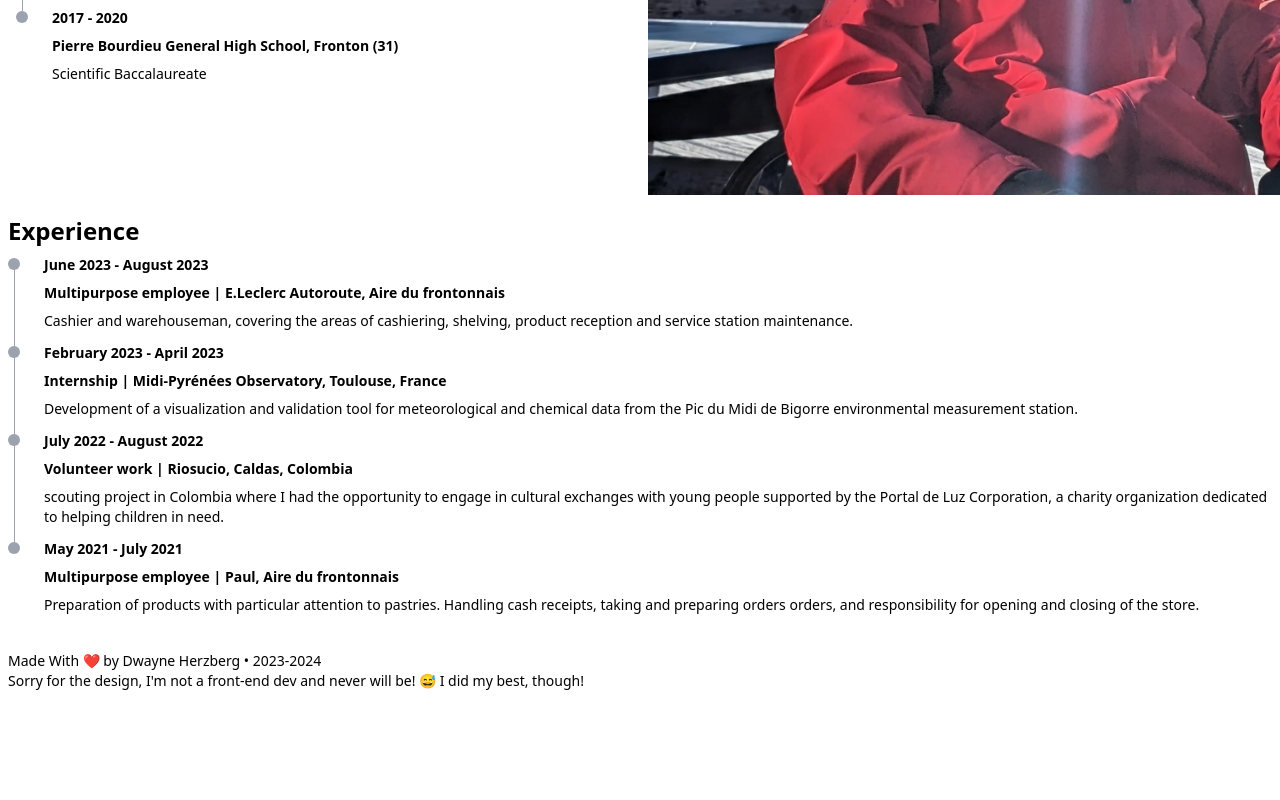
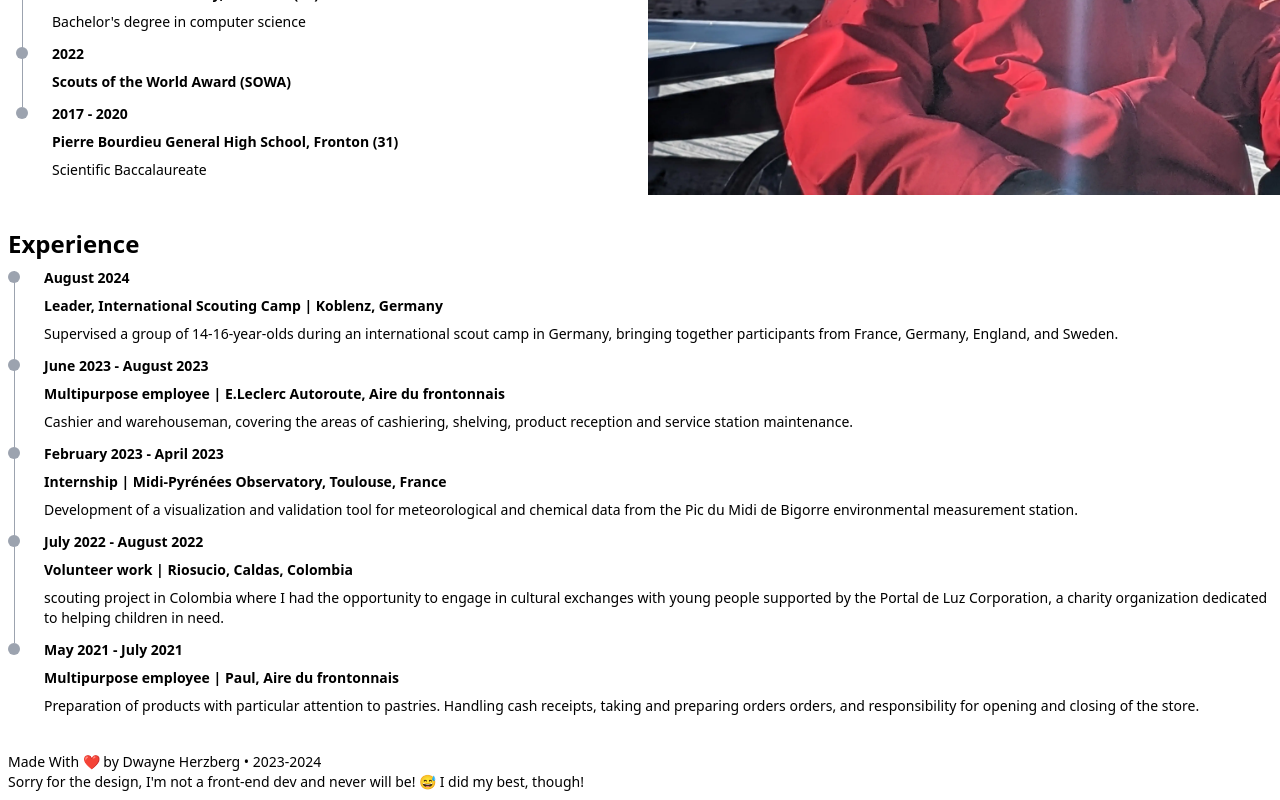
Before and after one commit to HDwayne/portfolio, a Next.js app: page /about in a window 1280 px wide. Shown: the part 704-1504 px from the top of the page. Before the commit the page ends 1403 px from the top, so only its background shows below. Built offline with nearby package versions, Linux system fonts and the light colour scheme.

Commit message:
Add mydescription3 to portfolio.json and about.js

```diff
--- a/data/portfolio.json
+++ b/data/portfolio.json
@@ -3,6 +3,7 @@
   "description": "Dwayne Herzberg's portfolio",
   "mydescription": "I am a 21-year-old student in my final year of a master's degree in Embedded and Connected Systems at Paul Sabatier University. With a strong focus on embedded systems and a passion for low-level development.",
   "mydescription2": "In addition to my academic work, I enjoy creating complete projects from scratch. This includes everything from prototyping and 3D modeling in SolidWorks, to 3D printing and finalizing the product. I also regularly work on and improve my homelab, setting up various services and fine-tuning my personal server infrastructure to meet my needs and those of my family.",
+  "mydescription3": "Beyond my academic and project work, I lead a group of young people aged 13 to 16 within the Scouts and Guides of France. I also enjoy rock climbing and hold a Level 3 diving certification (ANMP).",
   "socials": [
     { "id": "1", "title": "Github", "link": "https://github.com/HDwayne" },
     {
@@ -121,6 +122,12 @@
   ],
   "experiences": [
     {
+      "id": "5",
+      "start": "August 2024",
+      "title": "Leader, International Scouting Camp | Koblenz, Germany",
+      "description": "Supervised a group of 14-16-year-olds during an international scout camp in Germany, bringing together participants from France, Germany, England, and Sweden."
+    },
+    {
       "id": "4",
       "start": "June 2023",
       "end": "August 2023",
--- a/pages/about.js
+++ b/pages/about.js
@@ -26,6 +26,9 @@ export default function Product() {
               <br />
               <br />
               {data.mydescription2}
+              <br />
+              <br />
+              {data.mydescription3}
             </motion.p>
             <motion.section
               className="m-2"
```
